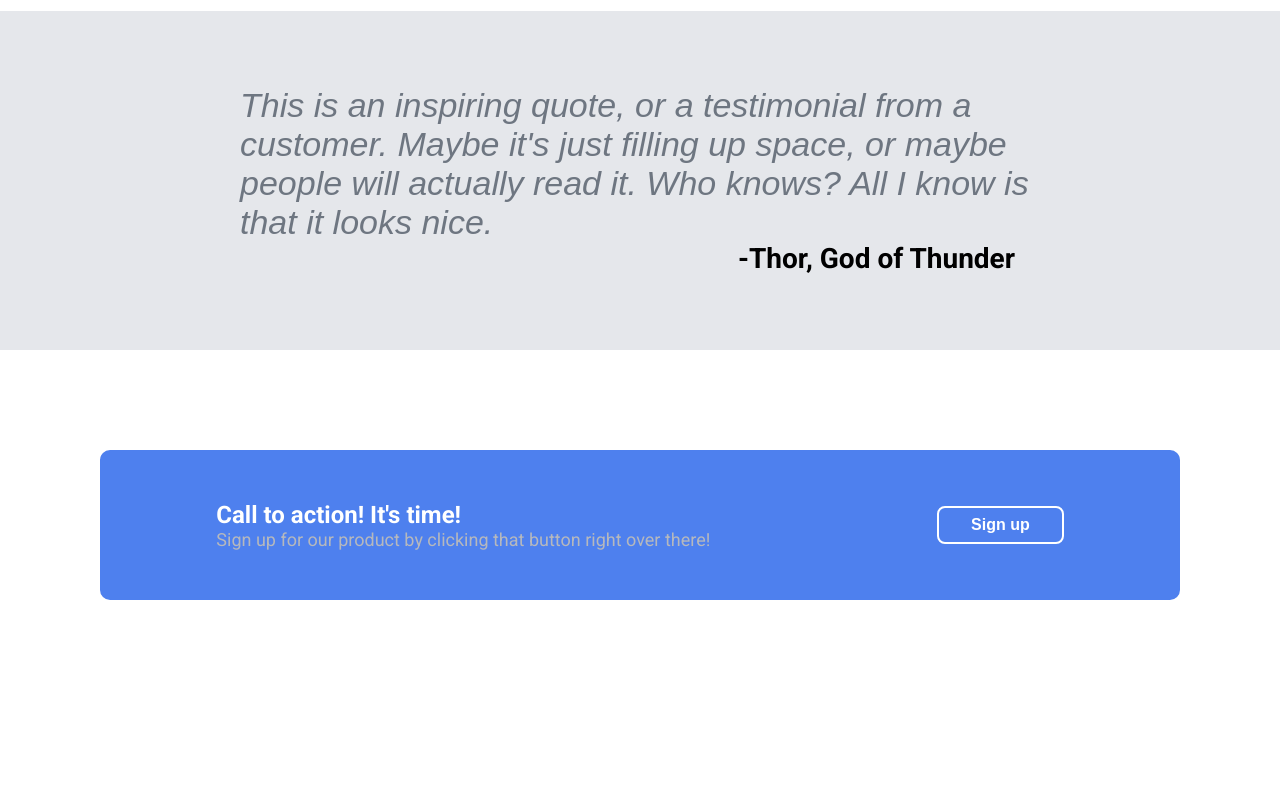
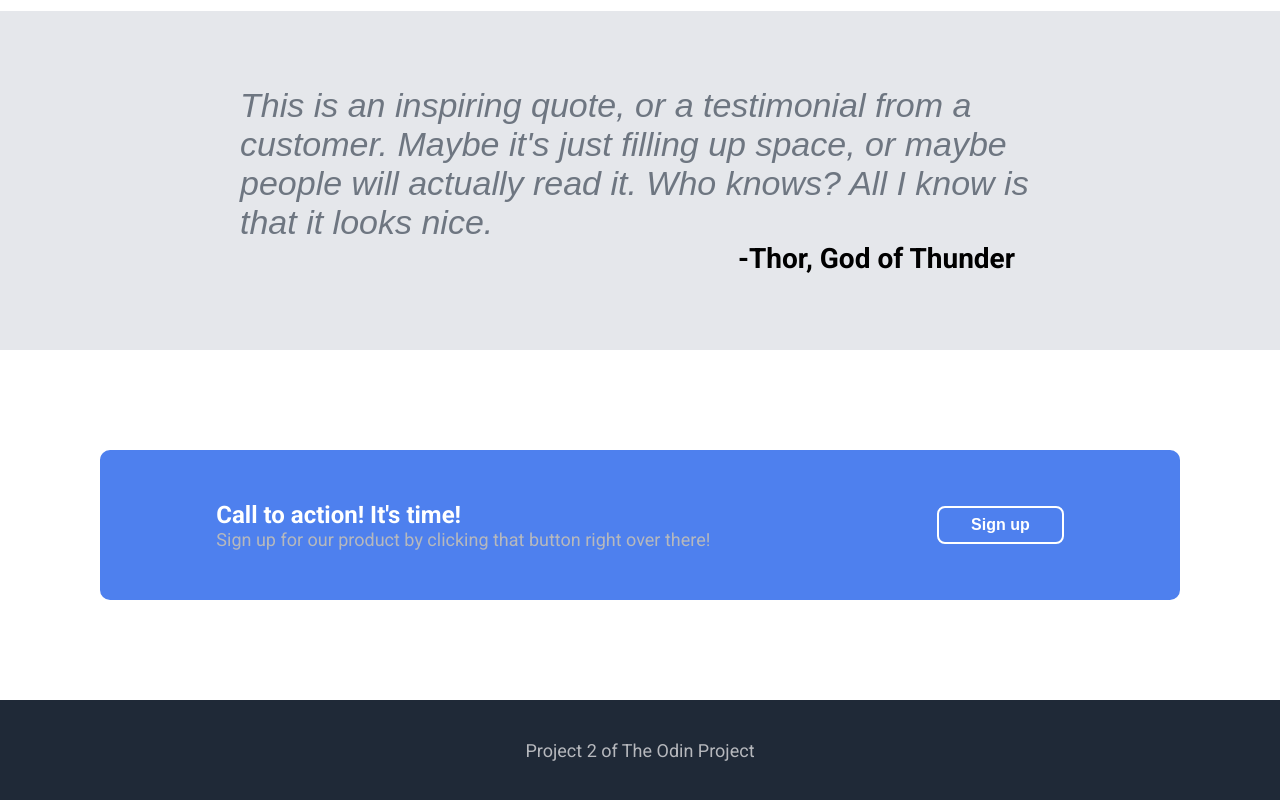
Before and after one commit to jus476/landing-page, a plain HTML site: page index.html in a window 1280 px wide. Shown: the part 815-1615 px from the top of the page. Before the commit the page ends 1515 px from the top, so only its background shows below. Drawn offline with Linux system fonts and the light colour scheme.

Commit message:
Add footer

```diff
--- a/css/style.css
+++ b/css/style.css
@@ -5,6 +5,13 @@ body {
   display: flex;
   flex-direction: column;
   font-family: Roboto, sans-serif;
+}
+
+.header,
+.footer {
+  background: #1F2937;
+  display: flex;
+  align-items: center;
 }
 
 /* Header section styling */
@@ -29,9 +36,6 @@ a {
 }
 
 .header {
-  background: #1F2937;
-  display: flex;
-  align-items: center;
   justify-content: space-between;
   padding: 12px 100px;
 }
@@ -179,3 +183,10 @@ button.sign-up {
   font-size: 18px;
   color: #b6b8bd;
 }
+
+.footer {
+  color: #b6b8bd;
+  justify-content: center;
+  height: 100px;
+  font-size: 18px;
+}
--- a/index.html
+++ b/index.html
@@ -84,7 +84,7 @@
       <button class="sign-up">Sign up</button>
     </div>
 
-    <div class="footer">
+    <div class="footer">Project 2 of The Odin Project
     </div>
   </body>
 </html>
```
